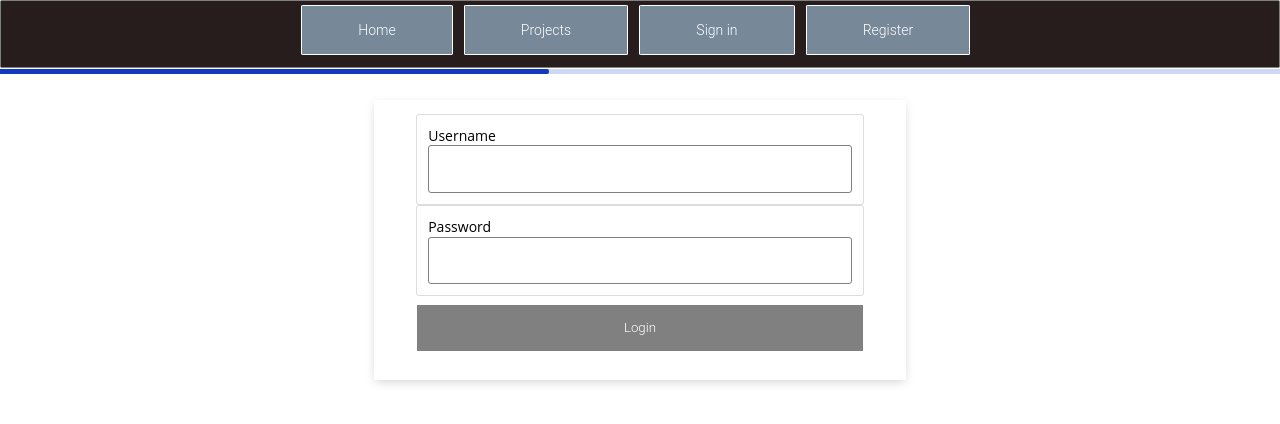
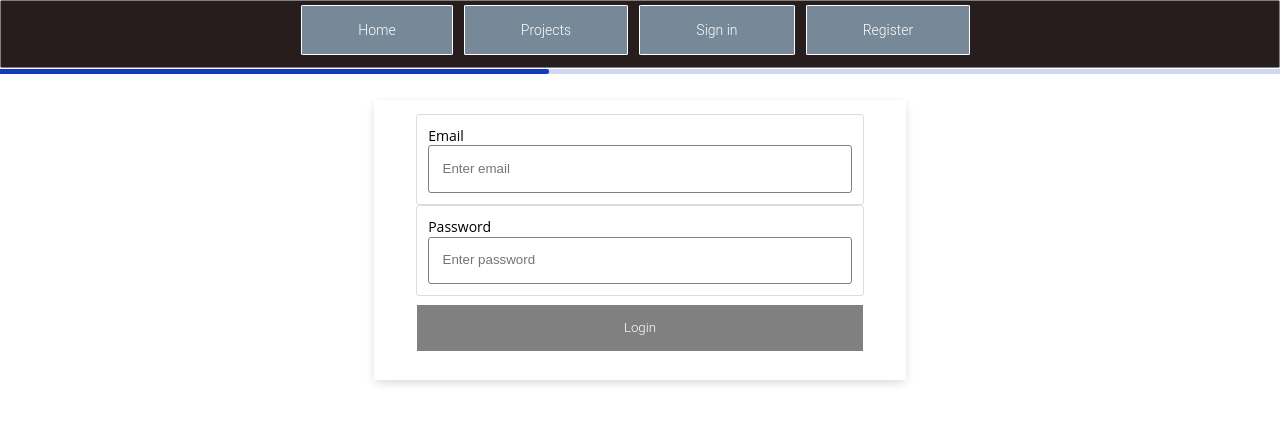
Before and after one commit to Markgiliadov/MassRecruitmentProject, a React (Create React App) app in the folder client-app/: page /Login in a window 1280 px wide. Shown: the top 424 px of the page. Built offline with nearby package versions, Linux system fonts and the light colour scheme.

Commit message:
minor changes

```diff
--- a/client-app/src/components/Home/Home.js
+++ b/client-app/src/components/Home/Home.js
@@ -17,12 +17,12 @@ const Home = () => {
   const [tempProjects, setTempProjects] = useState("");
   const history = useNavigate();
 
-  const checkJWT = async () => {
+  const getDataFromDB = async () => {
     console.log("entering jwt");
     const req = await fetch("http://localhost:1338/api/projects", {
-      // method: "GET",
+      method: "GET",
       headers: {
-        "x-access-token": localStorage.getItem("token"),
+        "Content-Type": "application/json",
       },
     });
     console.log(req);
@@ -48,7 +48,7 @@ const Home = () => {
     //     history.replace("/Login");
     //   } else {
     //     console.log("checking jwt");
-    await checkJWT();
+    await getDataFromDB();
 
     //   }
     // }
--- a/client-app/src/containers/Login/Login.js
+++ b/client-app/src/containers/Login/Login.js
@@ -144,7 +144,7 @@ const Login = (props) => {
     loginForm = (
       <form className={classes.form} onSubmit={handleSubmit}>
         <label className={classes.label}>
-          Username
+          Email
           <div
             // className={inputsStyles.email.join(" ")}
             style={{ display: "flex" }}
@@ -152,6 +152,7 @@ const Login = (props) => {
             <input
               className={classes.input}
               type="text"
+              placeholder="Enter email"
               value={username}
               onChange={(event) => {
                 setUsername(event.target.value);
@@ -168,6 +169,7 @@ const Login = (props) => {
             <input
               className={classes.input}
               type="password"
+              placeholder="Enter password"
               value={password}
               onChange={(event) => {
                 setPassword(event.target.value);
--- a/client-app/src/containers/Projects/Projects.module.css
+++ b/client-app/src/containers/Projects/Projects.module.css
@@ -53,7 +53,7 @@ body {
   visibility: visible;
 }
 .input {
-  width: 90%;
+  width: 100%;
   padding: 1em;
   line-height: 1.4;
   background-color: grey-lightest;
@@ -63,7 +63,6 @@ body {
 textarea:focus,
 input:focus {
   outline: none;
-
 }
 .inputChange {
   border: 1.05px solid rgb(0, 60, 255);
```
